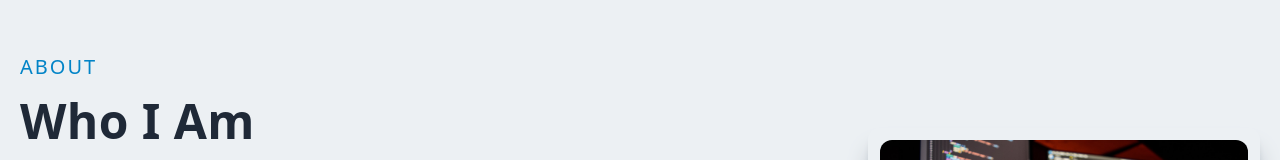
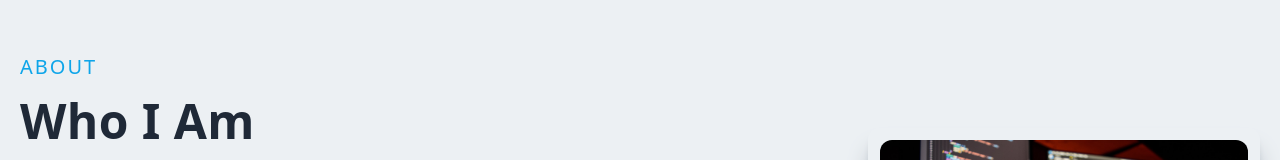
Before and after one commit to sebaszwenger/my-portfolio-srz, a Next.js app: page / in a window 1280 px wide. Shown: the part 937-1097 px from the top of the page. Built offline with nearby package versions, Linux system fonts and the light colour scheme.

Commit message:
change styles

```diff
--- a/components/About.jsx
+++ b/components/About.jsx
@@ -7,7 +7,7 @@ const Abaut = () => {
     <div id="about" className="w-full md:h-screen p-2 flex items-center py-16">
       <div className="max-w-[1240px] m-auto md:grid grid-cols-3 gap-8">
         <div className="col-span-2">
-          <p className="uppercase text-xl tracking-widest text-sky-600">
+          <p className="uppercase text-xl tracking-widest text-sky-500">
             About
           </p>
           <h2 className="py-4">Who I Am</h2>
```
